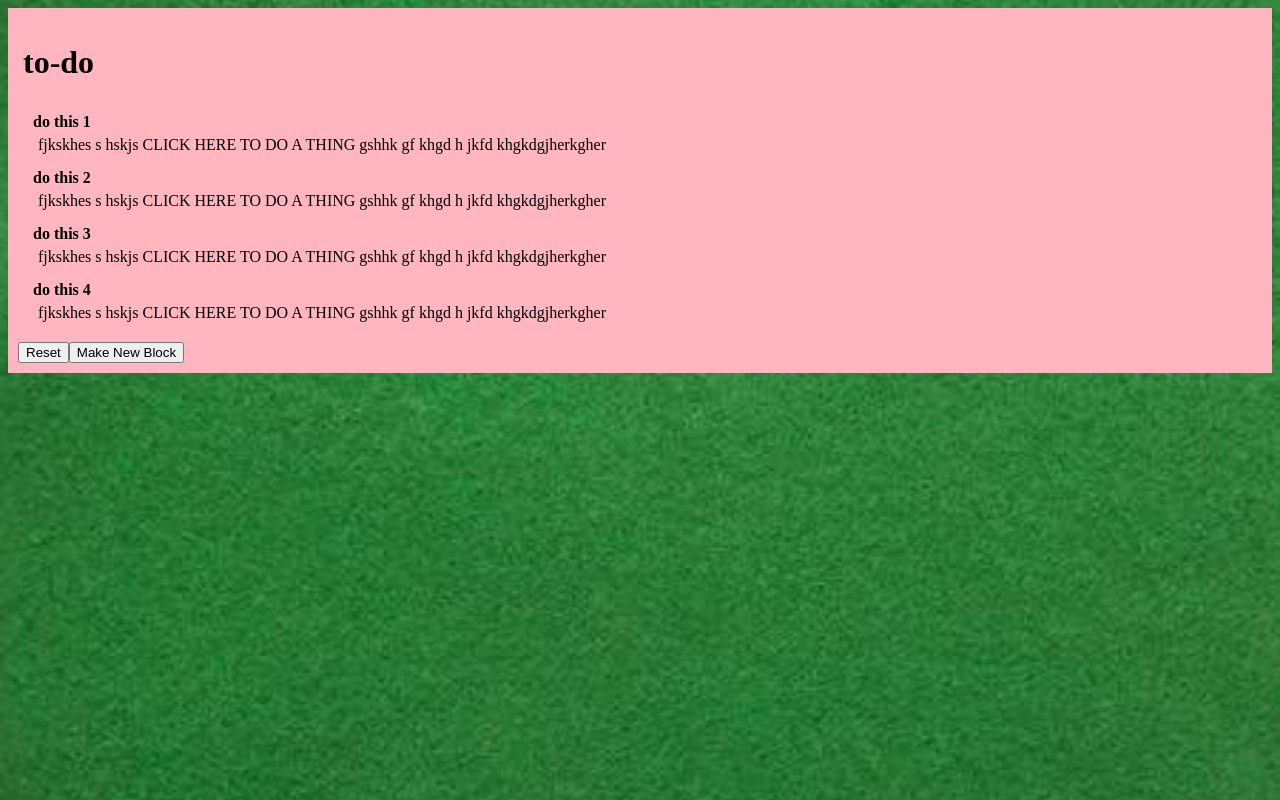
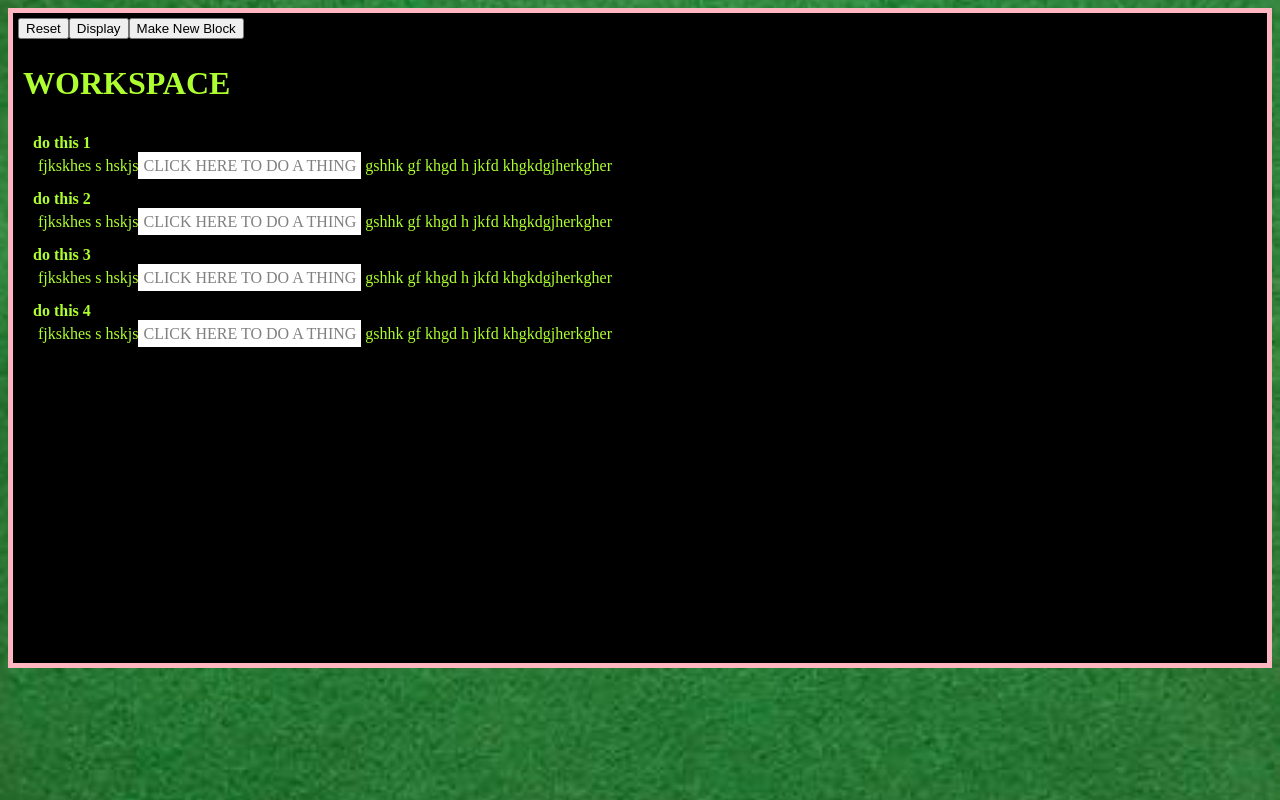
Before and after one commit to mwan0906/stackathon, a React app: page / in a window 1280 px wide. Built offline with nearby package versions, Linux system fonts and the light colour scheme.

Commit message:
able to select 'blank' elements in a block, to be filled in through buttons on the bottom later

```diff
--- a/client/components/testdragndrop.js
+++ b/client/components/testdragndrop.js
@@ -13,7 +13,7 @@ const initialData = {
   },
   workspace: {
     id: 'column-1',
-    title: 'to-do',
+    title: 'WORKSPACE',
     taskIds: ['task-1', 'task-2', 'task-3', 'task-4']
   }
 };
@@ -26,12 +26,27 @@ export default class NewApp extends React.Component {
     this.onDragUpdate = this.onDragUpdate.bind(this);
     this.onDragStart = this.onDragStart.bind(this);
     this.newBlock = this.newBlock.bind(this);
+    this.reset = this.reset.bind(this);
+    this.display = this.display.bind(this);
   }
 
   componentDidMount() {
     document
       .getElementById('workspace')
-      .addEventListener('click', e => console.log(e.target));
+      .addEventListener('click', e => {
+        const selectedNode = document.querySelector('.selected');
+        if (selectedNode) selectedNode.classList.remove('selected')
+        const clickedNode = e.target;
+        if (clickedNode.classList.contains('blank')) clickedNode.classList.add('selected');
+      });
+  }
+
+  reset() {
+    this.setState(initialData);
+  }
+
+  display() {
+    console.log(this.state.workspace.taskIds)
   }
 
   newBlock() {
@@ -45,8 +60,10 @@ export default class NewApp extends React.Component {
           children: []
         }
       },
-      workspace: {...this.state.workspace,
-      taskIds: [...this.state.workspace.taskIds, newTaskId]}
+      workspace: {
+        ...this.state.workspace,
+        taskIds: [...this.state.workspace.taskIds, newTaskId]
+      }
     });
     console.log(this.state);
   }
@@ -64,8 +81,7 @@ export default class NewApp extends React.Component {
 
     const { destination, source, draggableId } = result;
     if (destination && destination.index !== source.index) {
-
-      const newWorkspace = {...this.state.workspace}
+      const newWorkspace = { ...this.state.workspace };
       const newTaskIds = Array.from(newWorkspace.taskIds);
 
       newTaskIds.splice(source.index, 1);
@@ -84,6 +100,15 @@ export default class NewApp extends React.Component {
     console.log(this.state);
     return (
       <div id="workspace">
+        <button type="button" onClick={this.reset}>
+          Reset
+        </button>
+        <button type="button" onClick={this.display}>
+          Display
+        </button>
+        <button type="button" onClick={this.newBlock}>
+          Make New Block
+        </button>
         <DragDropContext
           onDragStart={this.onDragStart}
           onDragUpdate={this.onDragUpdate}
@@ -97,10 +122,6 @@ export default class NewApp extends React.Component {
             )}
           />
         </DragDropContext>
-        <button type="button" onClick={this.reset}>
-          Reset
-        </button>
-        <button type="button" onClick={this.newBlock}>Make New Block</button>
       </div>
     );
   }
--- a/client/components/testtask.js
+++ b/client/components/testtask.js
@@ -11,13 +11,15 @@ export default class Task extends React.Component {
       <Draggable draggableId={this.props.task.id} index={this.props.index}>
         {provided => (
           <div {...provided.draggableProps} ref={provided.innerRef}>
-            <b {...provided.dragHandleProps}>{this.props.task.content}</b>
+            <b {...provided.dragHandleProps}>
+              {this.props.task.content}
+            </b>
             {this.props.task.children.map((task, index) => (
               <Task key={task.id} task={task} index={index} />
             ))}
             <div>
               fjkskhes s hskjs
-              <span className="blank"> CLICK HERE TO DO A THING</span> gshhk gf
+              <span className="blank">CLICK HERE TO DO A THING</span> gshhk gf
               khgd h jkfd khgkdgjherkgher
             </div>
           </div>
--- a/public/style.css
+++ b/public/style.css
@@ -47,3 +47,20 @@ div {
   padding: 5px;
   background-color: lightpink;
 }
+
+#workspace {
+  height: 80vh;
+  overflow: auto;
+}
+#workspace, #workspace div {
+  background-color: black;
+  color: greenyellow;
+}
+.blank {
+  background-color: white;
+  color: gray;
+  padding: 5px;
+}
+.selected {
+  outline: 4px dotted red;
+}
```
